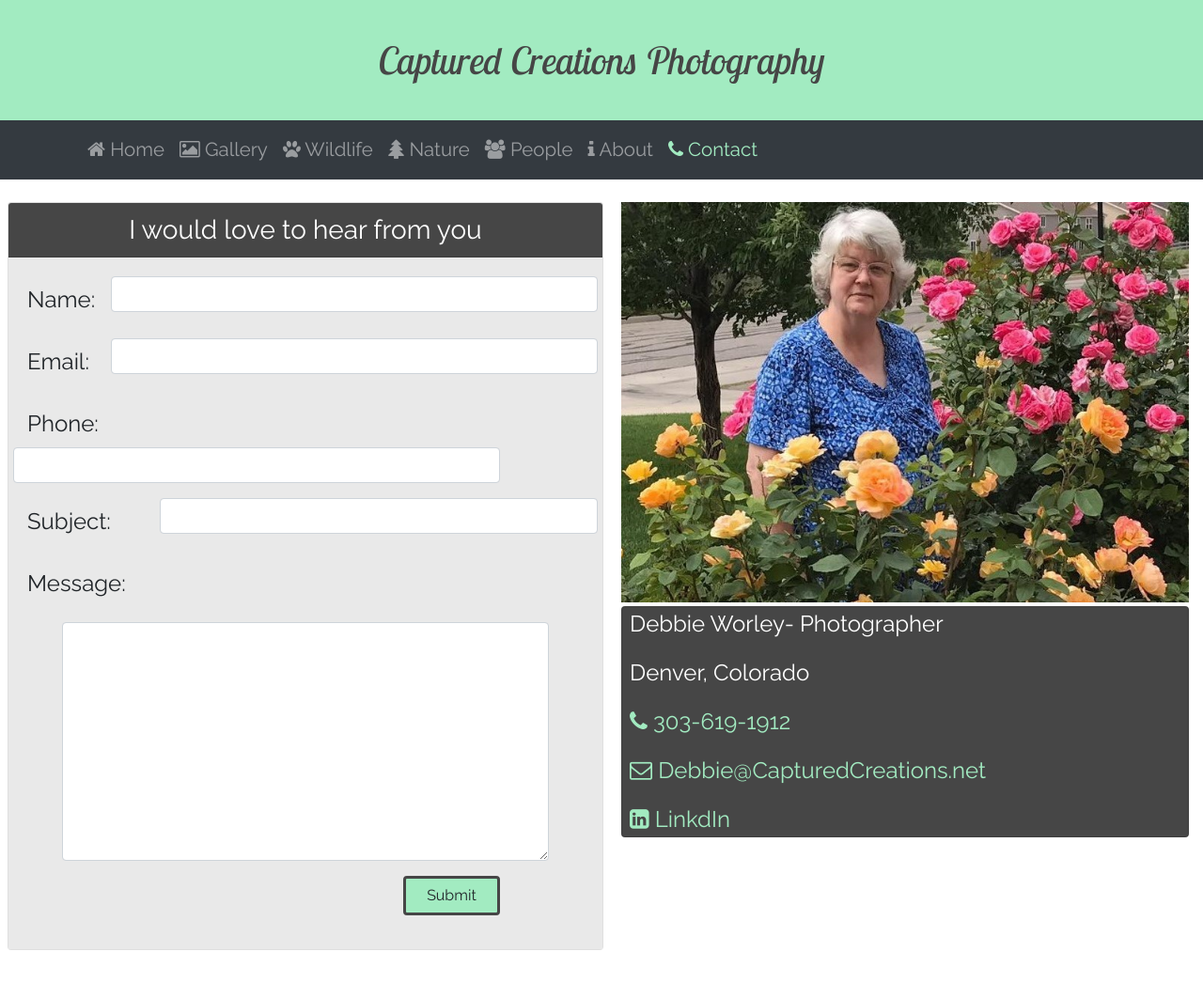
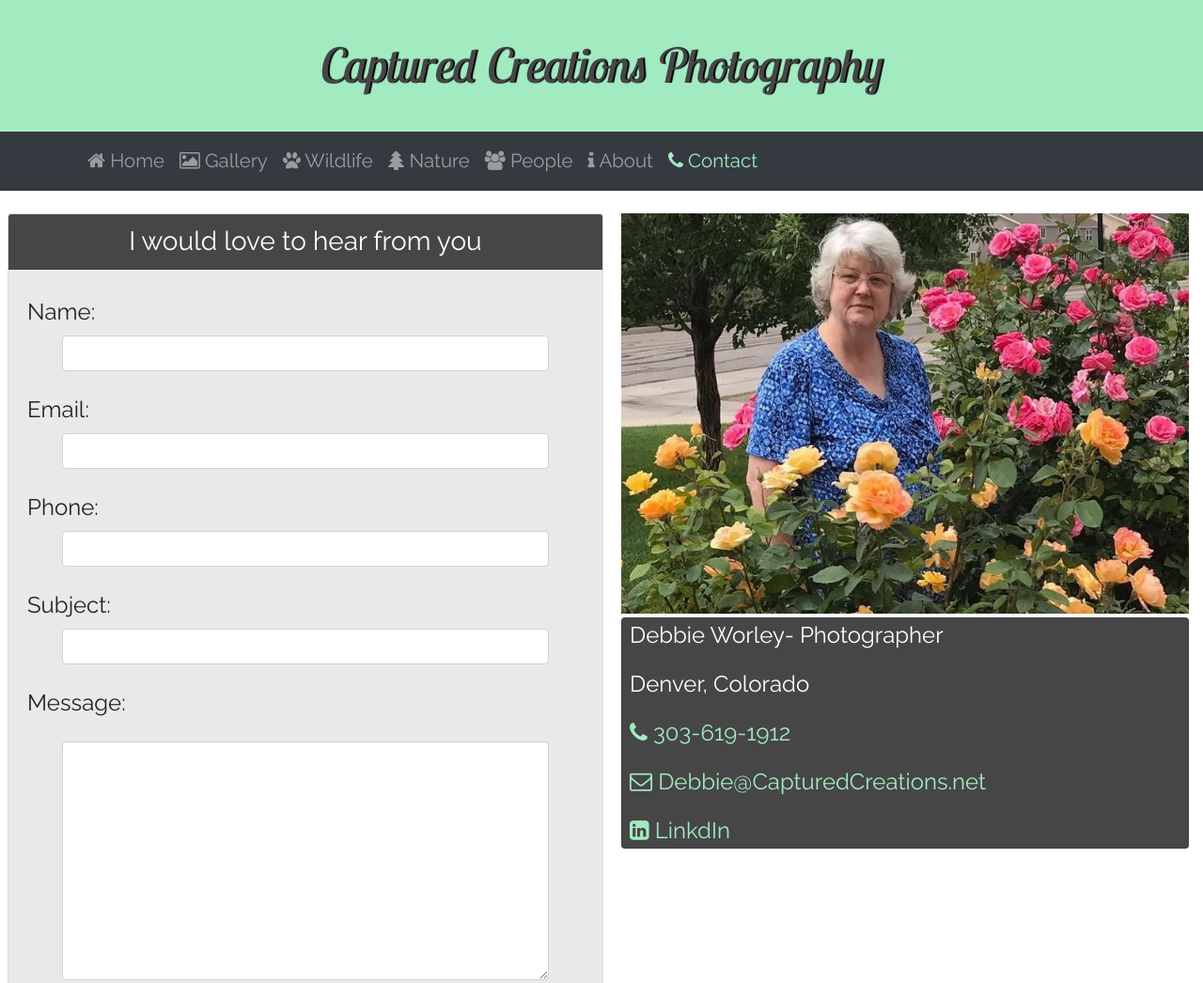
Before and after one commit to RSnodgrass92/captured-creations, a website: page contact.html in a window 1280 px wide. Shown: the top 1046 px of the page at 94% size. Before the commit the page ends 1011 px from the top, so only its background shows below. Drawn offline with nearby package versions, Linux system fonts and the light colour scheme.

Commit message:
updated header

```diff
--- a/contact.html
+++ b/contact.html
@@ -60,23 +60,23 @@
                 <div class="card-body">
                     <form >
                         <div class="form-group row">
-                            <label  class="col col-form-label " for="name">Name: </label>
-                            <input  class="col col-10 form-control" id="name" type="text">
+                            <label  class="col col-lg col-form-label " for="name">Name: </label>
+                            <input  class="col col-10 offset-1 form-control" id="name" type="text">
                         </div>
 
                         <div class="form-group row">
                             <label  class="col col-form-label" for="email">Email:</label>
-                            <input class="col col-10 form-control" id="email" type="text">
+                            <input class="col col-10  offset-1 form-control" id="email" type="text">
                         </div>
 
                         <div class="form-group row">
                             <label class="col col-form-label" for="phone">Phone:</label>
-                            <input class="col col-10 form-control" id="phone" type="text">
+                            <input class="col col-10 offset-1 form-control" id="phone" type="text">
                         </div>
 
                         <div class=" form-group row">
                             <label class="col col-form-label" for="subject">Subject:</label>
-                            <input class="col col-9 form-control" id="subject" type="text">
+                            <input class="col-10 offset-1 offset-sm form-control" id="subject" type="text">
                         </div>
 
                         <div class="form-group row">
@@ -84,7 +84,7 @@
                         </div>
 
                         <div class="form-group row">
-                            <textarea class="col-10 offset-1 form-control" id="message" rows="10"></textarea>
+                            <textarea class=" offset-1 col-10  form-control" id="message" rows="10"></textarea>
                         </div>
 
                         <div class=" form-group row ">
--- a/css/about.css
+++ b/css/about.css
@@ -27,6 +27,8 @@ a{
     background:  #A2EBC1;
     padding: 40px 20px;
     margin:0;
+    text-shadow: 2px 0px 1px black;
+    font-size: 2.1em;
 }
 
 .nav-item{
--- a/css/contact.css
+++ b/css/contact.css
@@ -28,6 +28,8 @@ body{
     color: #464646;
     padding: 40px 20px;
     margin:0;
+    text-shadow: 2px 0px 1px black;
+    font-size: 2.1em;
 }
 
 .nav-item{
--- a/css/gallery.css
+++ b/css/gallery.css
@@ -40,6 +40,8 @@ font-size: .85em;
     border-radius: 0;
     background:  #A2EBC1;
     padding: 40px 20px;
+    text-shadow: 2px 0px 1px black;
+    font-size: 2.1em;
 }
 
 .img-panel{
@@ -52,6 +54,13 @@ font-size: .85em;
     max-height: 90vh;
     background: black;
 }
+
+.wrapper{
+
+    width: 98%;
+    margin:auto;
+}
+
 #header-img{
     padding: 0;
 }
--- a/css/index.css
+++ b/css/index.css
@@ -66,4 +66,6 @@ font-family: 'Raleway', sans-serif;
     background:  #A2EBC1;
     padding: 40px 20px;
     margin:0;
+    text-shadow: 2px 0px 1px black;
+    font-size: 2.1em;
 }
--- a/css/nature.css
+++ b/css/nature.css
@@ -28,6 +28,8 @@ a{
     background:  #A2EBC1;
     padding: 40px 20px;
     margin:0;
+    text-shadow: 2px 0px 1px black;
+    font-size: 2.1em;
 }
 
 .nav-item{
--- a/css/people.css
+++ b/css/people.css
@@ -27,6 +27,8 @@ a{
     background:  #A2EBC1;
     padding: 40px 20px;
     margin:0;
+    text-shadow: 2px 0px 1px black;
+    font-size: 2.1em;
 }
 
 .nav-item{
--- a/css/wildlife.css
+++ b/css/wildlife.css
@@ -27,6 +27,8 @@ a{
     background:  #A2EBC1;
     padding: 40px 20px;
     margin:0;
+    text-shadow: 2px 0px 1px black;
+    font-size: 2.1em;
 }
 
 .nav-item{
@@ -45,3 +47,7 @@ input, label{
     width: 98%;
     margin:auto;
 }
+
+.modal-content{
+    background:#464646;
+}
```
Also changed, not shown: about.html (+1 -1 lines), gallery.html (+2 -0 lines), wildlife.html (+1 -0 lines).
